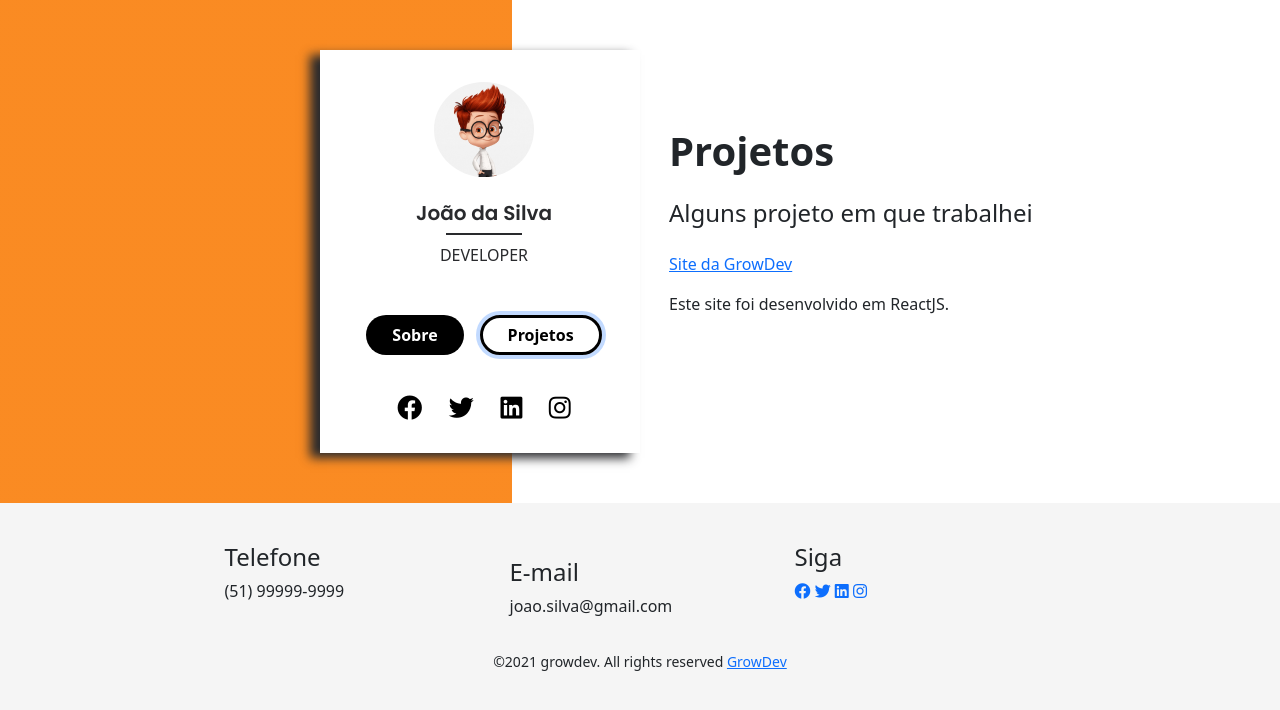
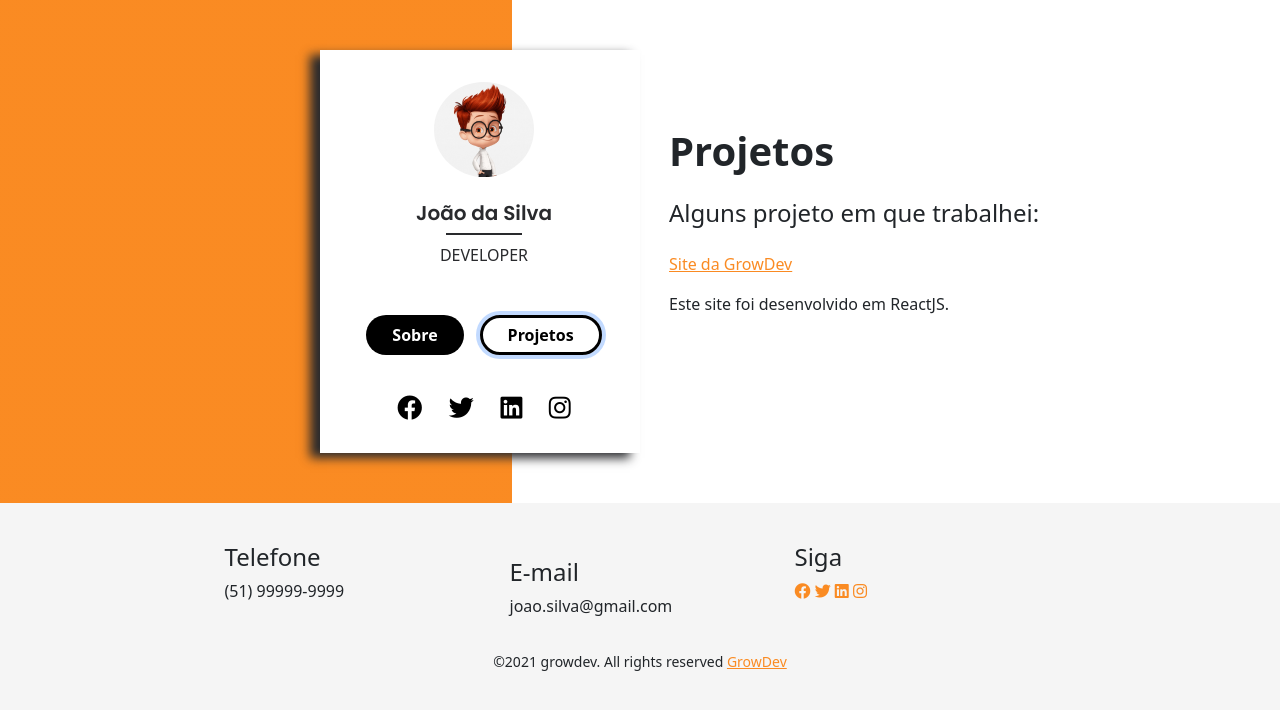
Before and after one commit to leticialealperez/codai-exemplo-curriculo, a plain HTML site: page index.html in a window 1280 px wide. Both pictures are taken after a click on the button "Projetos". Drawn offline with Linux system fonts and the light colour scheme.

Commit message:
Alteração da cor dos links

```diff
--- a/CSS/styles.css
+++ b/CSS/styles.css
@@ -87,10 +87,15 @@ body {
 
 #footer-elementos a {
     text-decoration: none;
+    color: #fa8a21fd;
 }
 
 #footer-elementos .email {
     padding: 15px 0px 15px 0px;
+}
+
+#link-growdev {
+    color: #fa8a21fd;
 }
 
 @media (min-width: 900px) {
--- a/index.html
+++ b/index.html
@@ -67,9 +67,9 @@
 
                 <div class="text" id="texto-2">
                     <h1 class="title-text">Projetos</h1>
-                    <h4 class="title-subtitle">Alguns projeto em que trabalhei</h4>
+                    <h4 class="title-subtitle">Alguns projeto em que trabalhei:</h4>
                     <p>
-                        <a target="_blank" href="https://www.growdev.com.br">Site da GrowDev</a>
+                        <a target="_blank" href="https://www.growdev.com.br" id="link-growdev">Site da GrowDev</a>
                     </p>
                     <p>
                         Este site foi desenvolvido em ReactJS.
@@ -109,7 +109,7 @@
         </div>
         <div class="row text-center mb-2">
             <div class="col-lg-12 col-md-12">
-                <small>©2021 growdev. All rights reserved <a href="#">GrowDev</a></small>
+                <small>©2021 growdev. All rights reserved <a href="#" id="link-growdev">GrowDev</a></small>
             </div>
         </div>
     </footer>
```
